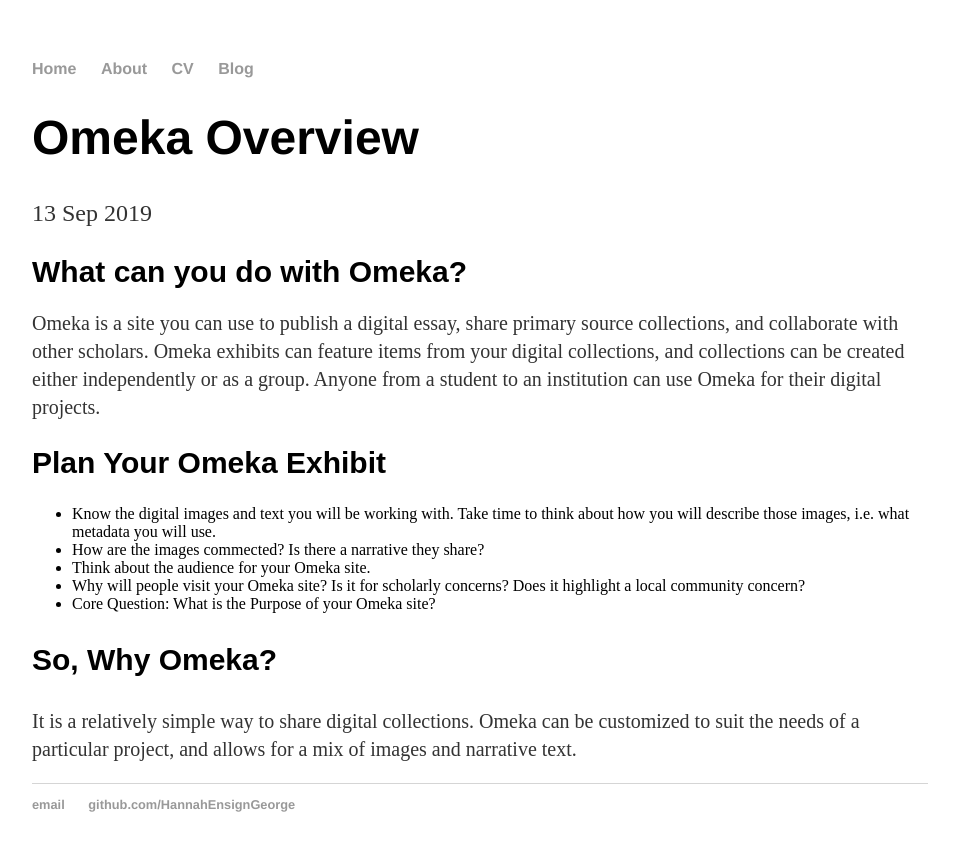
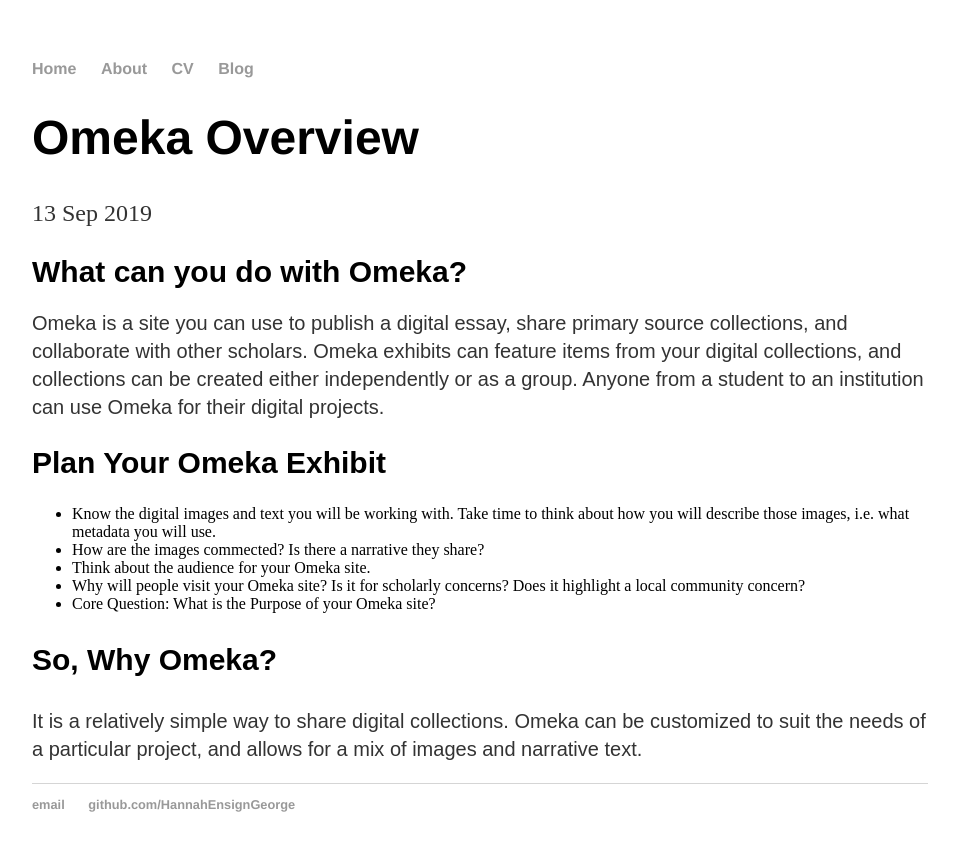
Before and after one commit to HannahEnsignGeorge/HannahEnsignGeorge.github.io, a Jekyll site: the page built from _posts/2019-09-13-Omeka-Overview.md, in a window 1280 px wide. Shown: the top 851 px of the page, without its empty margins (160-1119 px from the left). Built offline with Jekyll 4.4.1, drawn with Linux system fonts in a browser that asks for light colours.

Commit message:
Update 2019-09-13-Omeka-Overview.md

```diff
--- a/_posts/2019-09-13-Omeka-Overview.md
+++ b/_posts/2019-09-13-Omeka-Overview.md
@@ -6,9 +6,9 @@
 <html>
 <body>
   <h1 style="font-family:Arial;font-size:30px;strong;">What can you do with Omeka?</h1>
-    <p style="font-size:20px;">Omeka is a site you can use to publish a digital essay, share primary source collections, and collaborate with other scholars. Omeka exhibits can feature items from your digital collections, and collections can be created either independently or as a group. Anyone from a student to an institution can use Omeka for their digital projects.</p>
+    <p style="font-family:Arial;font-size:20px;">Omeka is a site you can use to publish a digital essay, share primary source collections, and collaborate with other scholars. Omeka exhibits can feature items from your digital collections, and collections can be created either independently or as a group. Anyone from a student to an institution can use Omeka for their digital projects.</p>
   <h2 style="font-family:Arial;font-size:30px;strong;">Plan Your Omeka Exhibit</h2>
-    <p style="font-size:20px;">
+    <p style="font-family:Arial;font-size:20px;">
       <ul>
         <li>Know the digital images and text you will be working with. Take time to think about how you will describe those images, i.e. what metadata you will use.</li>
         <li>How are the images commected? Is there a narrative they share?</li>
@@ -18,6 +18,6 @@
       </ul>
     </p>
   <h3 style="font-family:Arial;font-size:30px;strong;">So, Why Omeka?</h3>
-    <p style="font-size:20px;">It is a relatively simple way to share digital collections. Omeka can be customized to suit the needs of a particular project, and allows for a mix of images and narrative text.</p>
+    <p style="font-family:Arial;font-size:20px;">It is a relatively simple way to share digital collections. Omeka can be customized to suit the needs of a particular project, and allows for a mix of images and narrative text.</p>
 </body>
 </html>
```
